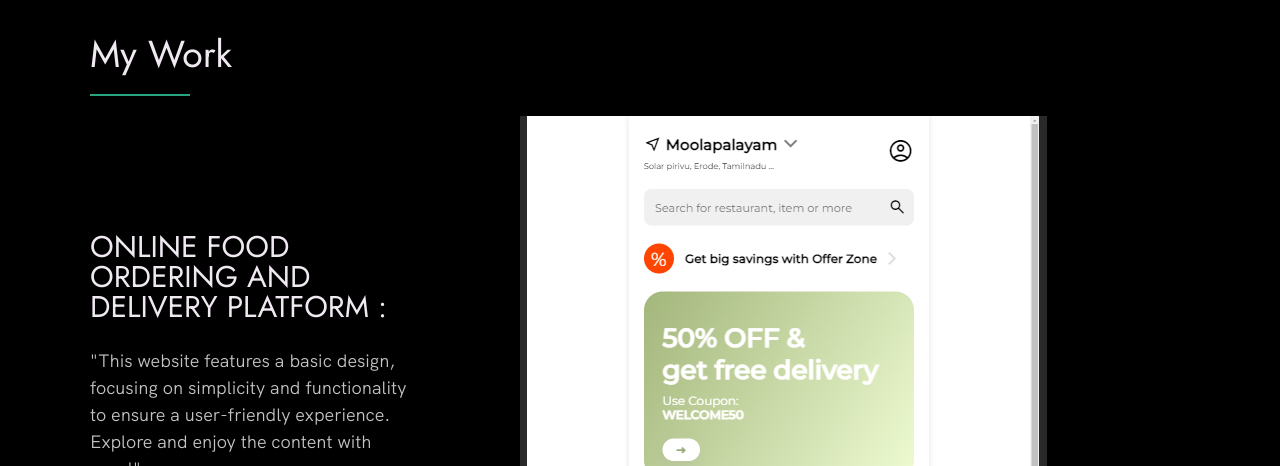
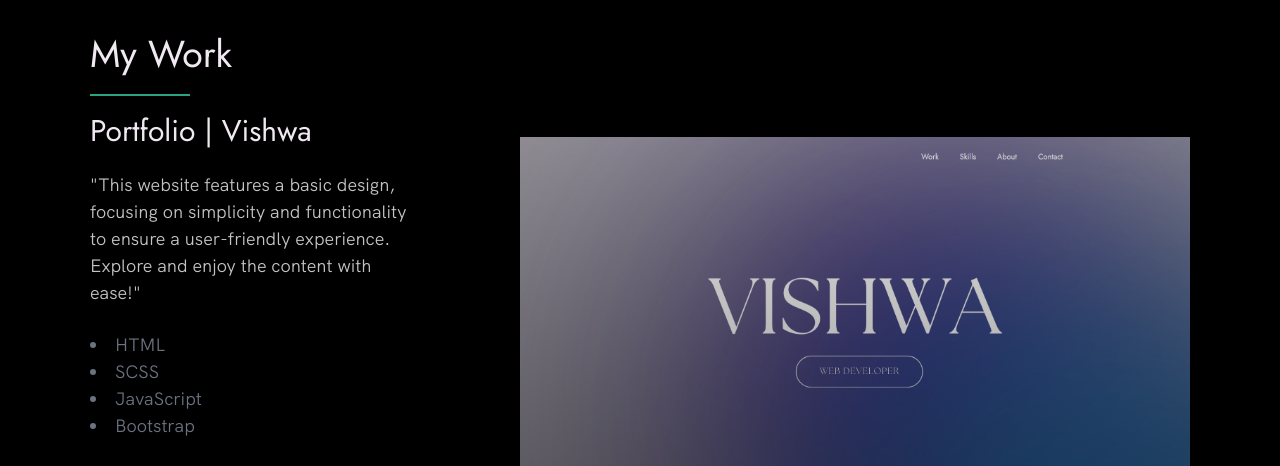
Before and after one commit to Vishwa2806/Tony_portfolio, a plain HTML site: page index.html in a window 1280 px wide. Shown: the part 2210-2676 px from the top of the page. Drawn offline with nearby package versions, Linux system fonts and the light colour scheme.

Commit message:
Update index.html

```diff
--- a/index.html
+++ b/index.html
@@ -107,7 +107,7 @@
           <div class="work__box">
             <div class="work__text">
               <h3 class=" mt-0 mb-10 text-white-900 text-5xl dark:text-white">
-                ONLINE FOOD ORDERING AND DELIVERY PLATFORM : </h3>
+               Portfolio | Vishwa </h3>
               <p>
 
 "This website features a basic design, focusing on simplicity and functionality to ensure a user-friendly experience. Explore and enjoy the content with ease!"
@@ -129,7 +129,7 @@
               </div>
             </div>
             <div class="work__image-box">
-              <img src="./images/Screenshot 2023-12-30 174710.png" class="work__image" alt="Project 1" />
+              <img src="./images/Portfolio.png" class="work__image" alt="Project 1" />
             </div>
           </div>
 
```
